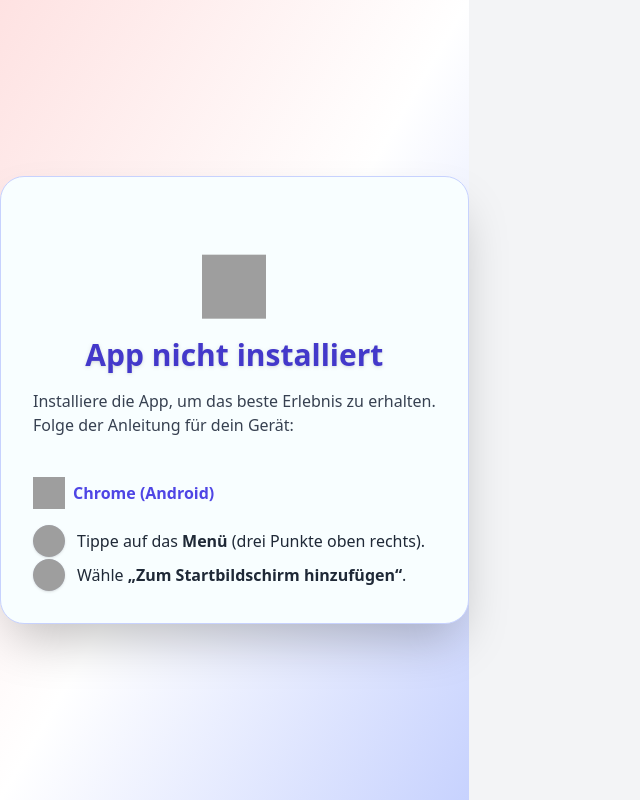
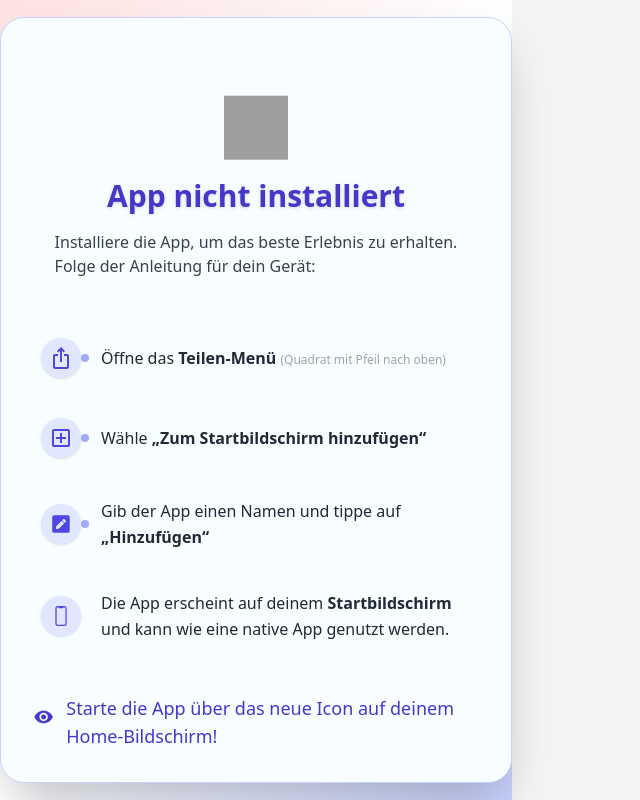
Before and after one commit to MerlinBrk/HabitApp, a React (Vite) app in the folder my-habit-app/: page / in a window 1280 px wide. Shown: the whole page, without its empty margins (0-640 px from the left). Built offline with nearby package versions, Linux system fonts and the light colour scheme; grey boxes are pictures that could not be loaded.

Commit message:
added browser installation tutorials for chrrome and firefox

```diff
--- a/my-habit-app/src/components/AppNotInstalled.tsx
+++ b/my-habit-app/src/components/AppNotInstalled.tsx
@@ -3,6 +3,7 @@ import { FaPenSquare } from 'react-icons/fa';
 import { IoMdEye } from 'react-icons/io';
 import { IoPhonePortraitOutline } from 'react-icons/io5';
 import { MdIosShare, MdOutlineAddBox } from "react-icons/md";
+import { HiOutlineDotsHorizontal } from 'react-icons/hi';
 
 type SafariStep = {
     icon: ReactNode | string;
@@ -32,6 +33,59 @@ const safariSteps: SafariStep[] = [
         text: <>Die App erscheint auf deinem <b>Home-Bildschirm</b> und kann wie eine native App genutzt werden.</>,
     },
 ];
+
+const chromeSteps: SafariStep[] = [
+    {
+               icon: <MdIosShare className="w-6 h-6 text-indigo-600" style={{ margin: 'auto' }} />,
+        alt: "Teilen",
+        text: <>Öffne das <b>Teilen-Menü</b> <span className="text-xs text-gray-400">(Quadrat mit Pfeil nach oben)</span></>,
+    },
+    {
+        icon: <MdOutlineAddBox className="w-6 h-6 text-indigo-600" style={{ margin: 'auto' }} />,
+        alt: "Zum Startbildschirm hinzufügen",
+        text: <>Wähle <b>„Zum Startbildschirm hinzufügen“</b></>,
+    },
+    {
+        icon: <FaPenSquare className="w-5 h-5 text-indigo-600" style={{ margin: 'auto' }} />,
+        alt: "Name",
+        text: <>Gib der App einen Namen und tippe auf <b>„Hinzufügen“</b></>,
+    },
+    {
+        icon: <IoPhonePortraitOutline className="w-5 h-5 text-indigo-600" style={{ margin: 'auto' }} />,
+        alt: "Home",
+        text: <>Die App erscheint auf deinem <b>Startbildschirm</b> und kann wie eine native App genutzt werden.</>,
+    },
+];
+
+const firefoxSteps: SafariStep[] = [
+    {
+        icon: <HiOutlineDotsHorizontal className="w-6 h-6 text-indigo-600" />,
+        alt: "Menü",
+        text: <>Öffne das <b>Menü</b> <span className="text-xs text-gray-400">(drei Punkte in der unteren rechten Ecke)</span></>,
+    },
+    {
+        icon: <MdIosShare className="w-6 h-6 text-indigo-600" style={{ margin: 'auto' }} />,
+        alt: "Teilen",
+        text: <>Öffne das <b>Teilen-Menü</b> <span className="text-xs text-gray-400">(Quadrat mit Pfeil nach oben)</span></>,
+    },
+    {
+        icon: <MdOutlineAddBox className="w-6 h-6 text-indigo-600" style={{ margin: 'auto' }} />,
+        alt: "Zum Startbildschirm hinzufügen",
+        text: <>Wähle <b>„Zum Startbildschirm hinzufügen“</b></>,
+    },
+    {
+        icon: <FaPenSquare className="w-5 h-5 text-indigo-600" style={{ margin: 'auto' }} />,
+        alt: "Name",
+        text: <>Gib der App einen Namen und tippe auf <b>„Hinzufügen“</b></>,
+    },
+    {
+        icon: <IoPhonePortraitOutline className="w-5 h-5 text-indigo-600" style={{ margin: 'auto' }} />,
+        alt: "Home",
+        text: <>Die App erscheint auf deinem <b>Startbildschirm</b> und kann wie eine native App genutzt werden.</>,
+    },
+];
+
+
 
 const AppNotInstalled: React.FC = () => {
   const browser = (() => {
@@ -107,25 +161,90 @@ const AppNotInstalled: React.FC = () => {
         )}
 
         {browser === "Chrome" && (
-          <div className="mt-4">
-            <div className="flex items-center gap-2 mb-4">
-              <img
-                src="https://img.icons8.com/ios-filled/50/4f46e5/chrome--v1.png"
-                alt="Chrome Icon"
-                className="w-8 h-8"
-              />
-              <span className="font-semibold text-indigo-600">Chrome (Android)</span>
+          <div className="mt-6">
+            <ol className="space-y-4 mb-8">
+              {chromeSteps.map((step, idx) => (
+            <li
+              key={idx}
+              className="flex items-center gap-5 group py-3 px-2 rounded-xl hover:bg-indigo-50 transition-all"
+            >
+              <span className="relative flex items-center justify-center">
+                {typeof step.icon === "string" ? (
+                  <img
+                src={step.icon}
+                alt={step.alt}
+                className="w-10 h-10 bg-indigo-100 rounded-full shadow animate-pop"
+                style={{ animationDelay: `${idx * 0.15}s` }}
+                  />
+                ) : (
+                  <span
+                className="bg-indigo-100 rounded-full shadow animate-pop flex items-center justify-center w-10 h-10"
+                style={{ animationDelay: `${idx * 0.15}s` }}
+                aria-label={step.alt}
+                  >
+                {step.icon}
+                  </span>
+                )}
+                <span
+                  className="absolute -right-2 top-1/2 -translate-y-1/2 w-2 h-2 rounded-full bg-indigo-400 animate-pulse"
+                  style={{ display: idx === safariSteps.length - 1 ? 'none' : 'block' }}
+                />
+              </span>
+              <span className="text-gray-800 text-base leading-relaxed">{step.text}</span>
+            </li>
+              ))}
+            </ol>
+            <div className="flex items-center gap-3 mt-10 text-indigo-700 font-medium">
+
+
+              <IoMdEye className="w-7 h-7 animate-tap"/>
+
+              <span className="text-lg">Starte die App über das neue Icon auf deinem Home-Bildschirm!</span>
             </div>
-            <ol className="space-y-0.5">
-              <li className="flex items-center gap-3">
-                <img src="https://img.icons8.com/ios-filled/24/4f46e5/menu.png" alt="Menü" className="w-8 h-8 bg-indigo-100 rounded-full shadow" />
-                <span>Tippe auf das <b>Menü</b> (drei Punkte oben rechts).</span>
-              </li>
-              <li className="flex items-center gap-3">
-                <img src="https://img.icons8.com/ios-filled/24/4f46e5/add-to-home-screen.png" alt="Zum Home-Bildschirm" className="w-8 h-8 bg-indigo-100 rounded-full shadow" />
-                <span>Wähle <b>„Zum Startbildschirm hinzufügen“</b>.</span>
-              </li>
+          </div>
+        )}
+
+                {browser === "Firefox" && (
+          <div className="mt-6">
+            <ol className="space-y-4 mb-8">
+              {firefoxSteps.map((step, idx) => (
+            <li
+              key={idx}
+              className="flex items-center gap-5 group py-3 px-2 rounded-xl hover:bg-indigo-50 transition-all"
+            >
+              <span className="relative flex items-center justify-center">
+                {typeof step.icon === "string" ? (
+                  <img
+                src={step.icon}
+                alt={step.alt}
+                className="w-10 h-10 bg-indigo-100 rounded-full shadow animate-pop"
+                style={{ animationDelay: `${idx * 0.15}s` }}
+                  />
+                ) : (
+                  <span
+                className="bg-indigo-100 rounded-full shadow animate-pop flex items-center justify-center w-10 h-10"
+                style={{ animationDelay: `${idx * 0.15}s` }}
+                aria-label={step.alt}
+                  >
+                {step.icon}
+                  </span>
+                )}
+                <span
+                  className="absolute -right-2 top-1/2 -translate-y-1/2 w-2 h-2 rounded-full bg-indigo-400 animate-pulse"
+                  style={{ display: idx === safariSteps.length - 1 ? 'none' : 'block' }}
+                />
+              </span>
+              <span className="text-gray-800 text-base leading-relaxed">{step.text}</span>
+            </li>
+              ))}
             </ol>
+            <div className="flex items-center gap-3 mt-10 text-indigo-700 font-medium">
+
+
+              <IoMdEye className="w-7 h-7 animate-tap"/>
+
+              <span className="text-lg">Starte die App über das neue Icon auf deinem Home-Bildschirm!</span>
+            </div>
           </div>
         )}
       </div>
--- a/my-habit-app/src/index.css
+++ b/my-habit-app/src/index.css
@@ -2,25 +2,22 @@
 @tailwind components;
 @tailwind utilities;
 
-
-
 :root {
-    --primary-color: #8b5cf6; /* default purple */
+  --primary-color: #8b5cf6; /* default purple */
 
   font-family: system-ui, Avenir, Helvetica, Arial, sans-serif;
   line-height: 1.5;
   font-weight: 400;
 
-  color-scheme: light dark;
-  color: rgba(255, 255, 255, 0.87);
-  background-color: rgb(227, 232, 253);
+  color-scheme: light;
+  color: #213547;
+  background-color: #ffffff;
 
   font-synthesis: none;
   text-rendering: optimizeLegibility;
   -webkit-font-smoothing: antialiased;
   -moz-osx-font-smoothing: grayscale;
 }
-
 
 html,
 body,
@@ -35,10 +32,10 @@ main {
 a {
   font-weight: 500;
   color: #646cff;
-  text-decoration: inherit;
+  text-decoration: underline;
 }
 a:hover {
-  color: #535bf2;
+  color: #747bff;
 }
 
 body {
@@ -61,7 +58,7 @@ button {
   font-size: 1em;
   font-weight: 500;
   font-family: inherit;
-  background-color: #1a1a1a;
+  background-color: #f9f9f9;
   cursor: pointer;
   transition: border-color 0.25s;
 }
@@ -73,20 +70,4 @@ button:focus-visible {
   outline: 4px auto -webkit-focus-ring-color;
 }
 
-@media (prefers-color-scheme: light) {
-  :root {
-    color: #213547;
-    background-color: #ffffff;
-  }
-  a:hover {
-    color: #747bff;
-  }
-  button {
-    background-color: #f9f9f9;
-  }
-}
-
-a{
-
-  text-decoration: underline;
-}
+/* Removed the @media (prefers-color-scheme: light) block */
```
